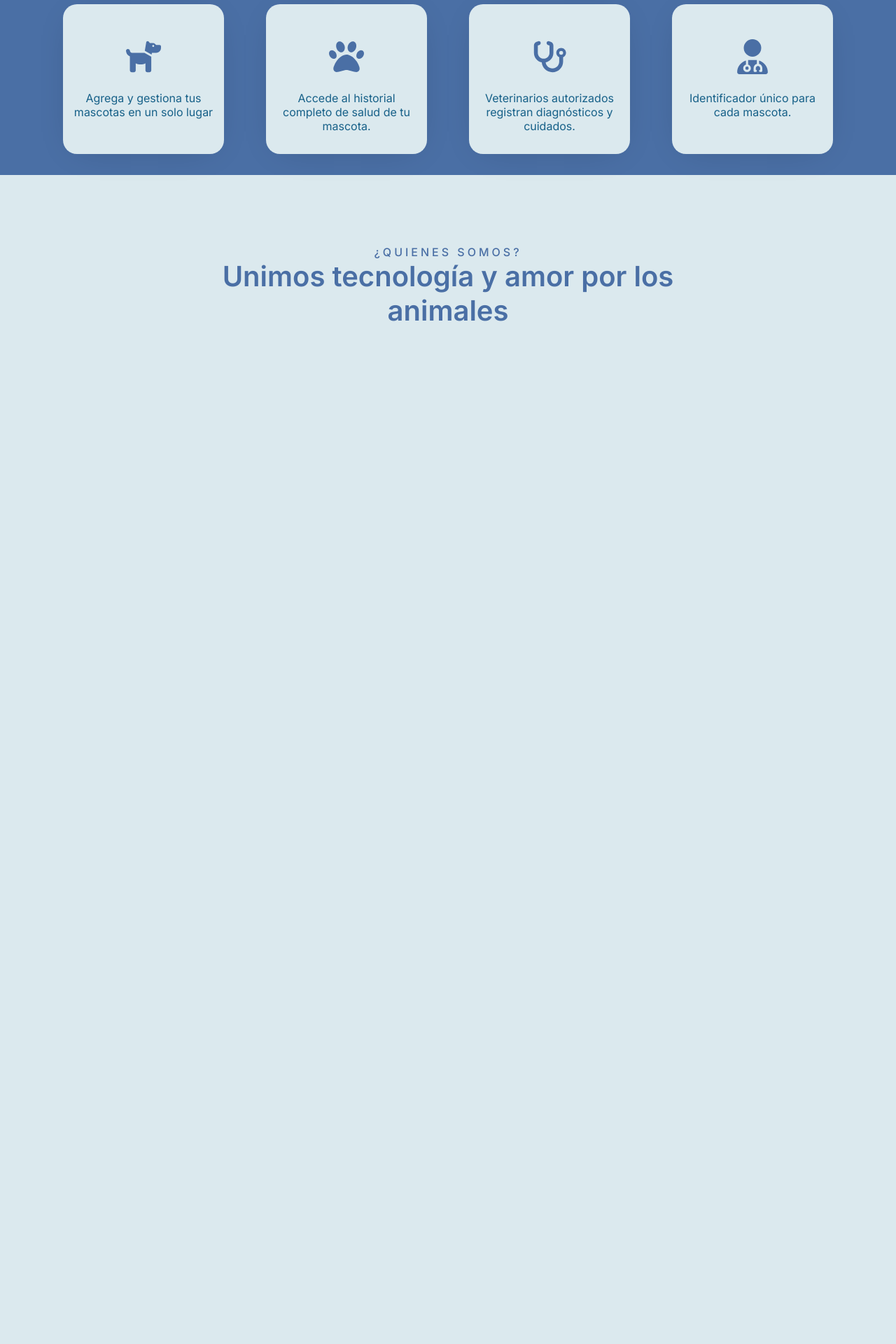
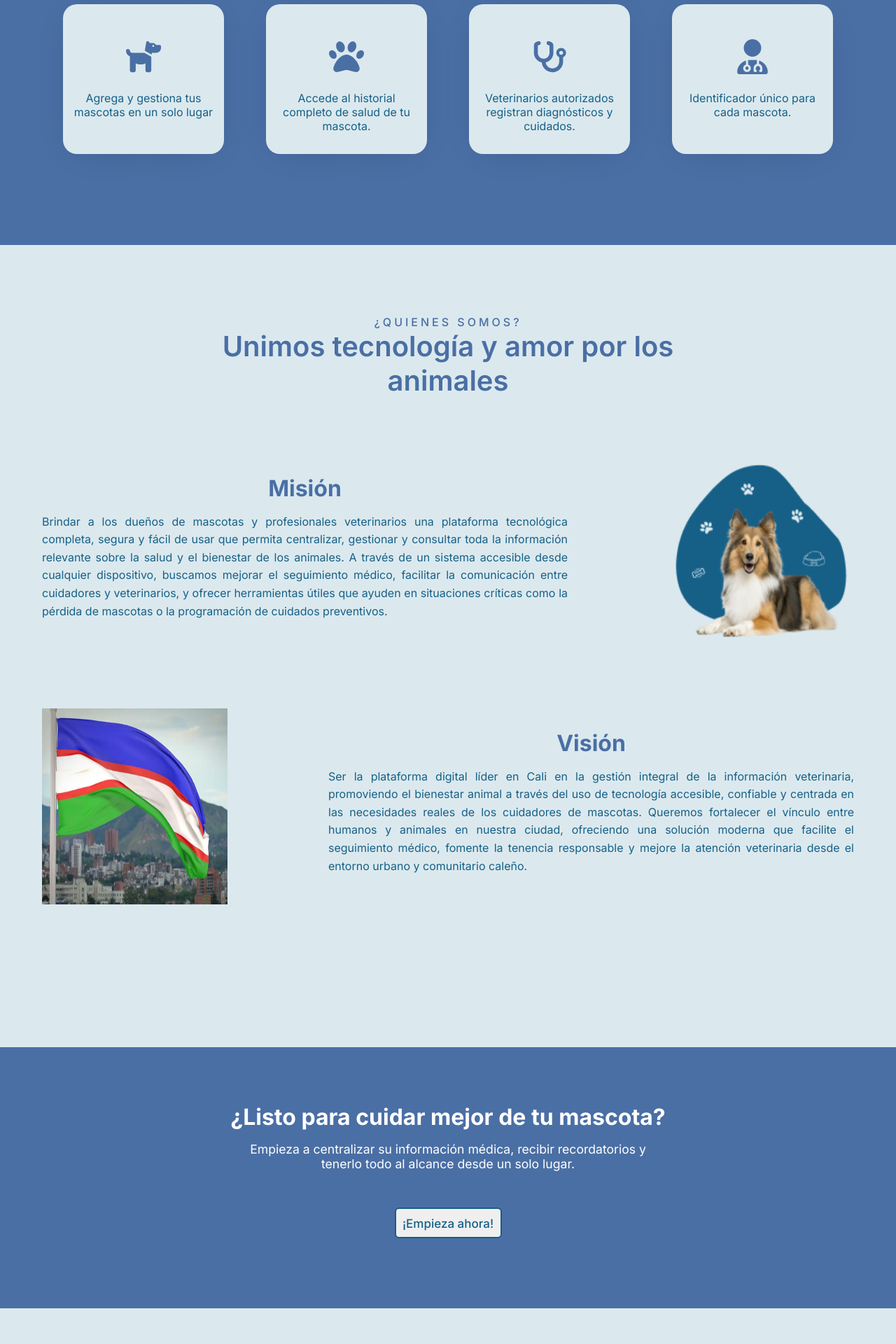
Before and after one commit to NoOneHas1/petfoot_landing, a PHP site: page / in a window 1280 px wide; the page is wider, and only the part inside the window is pictured. Shown: the part 943-2863 px from the top of that part at 70% size. Before the commit the page ends 1402 px from the top of that part, so only its background shows below. Run offline with PHP 8.4, Linux system fonts and the light colour scheme.

Commit message:
segundos avances

```diff
--- /dev/null
+++ b/assets/css/footer.css
@@ -0,0 +1,27 @@
+.footer {
+    background-color: var(--second_color);
+    color: var(--fifth_color);
+    text-align: center;
+    padding: 30px 20px;
+    font-size: 0.9rem;
+}
+
+.footer__logo img {
+    width: 120px;
+    margin-bottom: 15px;
+}
+
+.footer__links {
+    margin-top: 10px;
+}
+
+.footer__links a {
+    color: var(--fifth_color);
+    margin: 0 10px;
+    text-decoration: none;
+    transition: color 0.3s;
+}
+
+.footer__links a:hover {
+    color: var(--first_color);
+}
--- a/assets/css/index.css
+++ b/assets/css/index.css
@@ -92,6 +92,7 @@
 
 .container__card-primary{
     padding-top: 100px;
+    padding-bottom: 100px;
     background-color: var(--fourth_color);
 }
 
@@ -160,3 +161,112 @@
 .text__about h1{
     color: var(--fourth_color);
 }
+
+.description__about {
+    display: flex;
+    justify-content: space-between;
+    align-items: center;
+    gap: 9rem;
+    margin-top: 80px;
+    flex-wrap: wrap; /* Para que se vea bien en pantallas pequeñas */
+  }
+
+  .description__about .text-left{
+    flex: 1;
+    min-width: 250px;
+  }
+
+  .text-left h2{
+    font-size: 2rem;
+    color: var(--fourth_color);
+    margin-bottom: 1rem;
+  }
+
+  .description__about .image-center {
+    flex: 0 0 auto;
+    text-align: center;
+  }
+
+  .image-center img {
+    max-width: 265px;
+    height: 280px;
+  }
+
+  .description__about p {
+    font-size: 1rem;
+    line-height: 1.6;
+    color: var(--fifth_color);
+    margin-bottom: 1rem;
+    text-align: justify;
+  }
+
+  /*CTA*/
+  .cta__final {
+    background-color: var(--fourth_color);
+    color: white;
+    text-align: center;
+    padding: 80px 20px;
+}
+
+.container__cta h2 {
+    font-size: 2rem;
+    margin-bottom: 1rem;
+}
+
+.container__cta p {
+    font-size: 1.1rem;
+    margin-bottom: 2rem;
+    max-width: 600px;
+    margin-left: auto;
+    margin-right: auto;
+}
+
+button {
+    --color: var(--fifth_color);
+    font-family: inherit;
+    display: inline-block;
+    width: 9em;
+    height: 2.6em;
+    line-height: 2.5em;
+    margin: 20px;
+    position: relative;
+    cursor: pointer;
+    overflow: hidden;
+    border: 2px solid var(--color);
+    transition: color 0.5s;
+    z-index: 1;
+    font-size: 17px;
+    border-radius: 6px;
+    font-weight: 500;
+    color: var(--color);
+  }
+
+  button:before {
+    content: "";
+    position: absolute;
+    z-index: -1;
+    background: var(--color);
+    height: 150px;
+    width: 200px;
+    border-radius: 50%;
+  }
+
+  button:hover {
+    color: #fff;
+  }
+
+  button:before {
+    top: 100%;
+    left: 100%;
+    transition: all 0.7s;
+  }
+
+  button:hover:before {
+    top: -30px;
+    left: -30px;
+  }
+
+  button:active:before {
+    background: #3a0ca3;
+    transition: background 0s;
+  }
--- a/assets/layouts/footer.php
+++ b/assets/layouts/footer.php
@@ -0,0 +1,15 @@
+<footer class="footer">
+    <div class="container__footer">
+        <div class="footer__logo">
+            <img src="<?php echo $base_url; ?>/assets/images/logo/logo.png" alt="PetFoot logo">
+        </div>
+        <p>&copy; 2025 PetFoot. Todos los derechos reservados.</p>
+        <div class="footer__links">
+            <a href="#">Términos de uso</a>
+            <a href="#">Política de privacidad</a>
+        </div>
+    </div>
+</footer>
+</body>
+
+</html>
--- a/assets/layouts/nav.php
+++ b/assets/layouts/nav.php
@@ -23,6 +23,7 @@ $base_url = "/petfoot_landing";
     <!--ALL CSS-->
     <link rel="stylesheet" href="<?php echo $base_url; ?>/assets/css/nav.css">
     <link rel="stylesheet" href="<?php echo $base_url; ?>/assets/css/index.css">
+    <link rel="stylesheet" href="<?php echo $base_url; ?>/assets/css/footer.css">
 
 
 
@@ -51,6 +52,3 @@ $base_url = "/petfoot_landing";
         </div>
     </header>
     <script src="<?php echo $base_url; ?>/assets/js/menu.js"></script>
-</body>
-
-</html>
--- a/index.php
+++ b/index.php
@@ -55,6 +55,51 @@
                 <h1>Unimos tecnología y amor por los animales</h1>
             </div>
 
+            <div class="description__about">
+                <div class="text-left">
+                    <h2>Misión</h2>
+                    <p>
+                        Brindar a los dueños de mascotas y profesionales veterinarios una plataforma tecnológica completa,
+                        segura y fácil de usar que permita centralizar, gestionar y consultar toda la información relevante sobre la salud y el bienestar de los
+                        animales. A través de un sistema accesible desde cualquier dispositivo, buscamos mejorar el seguimiento médico, facilitar la comunicación
+                        entre cuidadores y veterinarios, y ofrecer herramientas útiles que ayuden en situaciones críticas como la pérdida de mascotas o la programación de cuidados preventivos.
+                    </p>
+                </div>
+
+                <div class="image-center">
+                    <img src="assets/images/about/about-dog.png" alt="Perro feliz" />
+                </div>
+            </div>
+            <div class="description__about">
+                <div class="image-center">
+                    <img src="assets/images/about/cali.png" alt="Cali" />
+                </div>
+
+                <div class="text-left">
+                    <h2>Visión</h2>
+                    <p>
+                        Ser la plataforma digital líder en Cali en la gestión integral de la información veterinaria, promoviendo el bienestar
+                        animal a través del uso de tecnología accesible, confiable y centrada en las necesidades reales de los cuidadores de mascotas.
+                        Queremos fortalecer el vínculo entre humanos y animales en nuestra ciudad, ofreciendo una solución moderna que facilite el seguimiento médico,
+                        fomente la tenencia responsable y mejore la atención veterinaria desde el entorno urbano y comunitario caleño.
+                    </p>
+                </div>
+            </div>
+        </div>
+    </div>
+
+    <!--Llamado a la acción-->
+    <div class="container__about container__card-primary div__offset">
+        <div class="cta__final">
+            <div class="container__cta">
+                <h2>¿Listo para cuidar mejor de tu mascota?</h2>
+                <p>Empieza a centralizar su información médica, recibir recordatorios y tenerlo todo al alcance desde un solo lugar.</p>
+                <button>¡Empieza ahora!</button>
+            </div>
+        </div>
+    </div>
 
 
 </main>
+
+<?php include("assets/layouts/footer.php"); ?>
```
Also changed, not shown: assets/images/about/about-dog.png (added), assets/images/about/cali.png (added).
